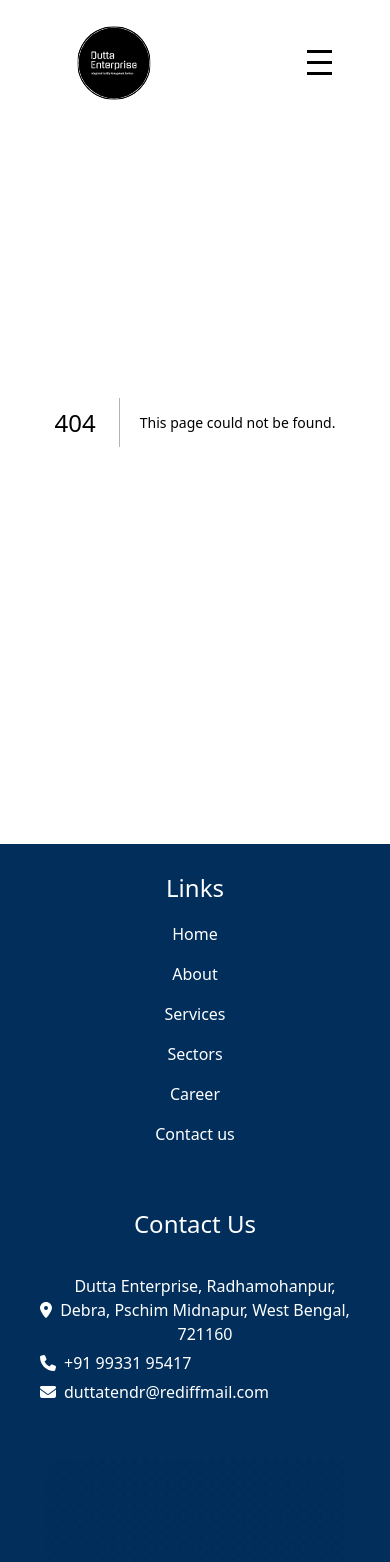
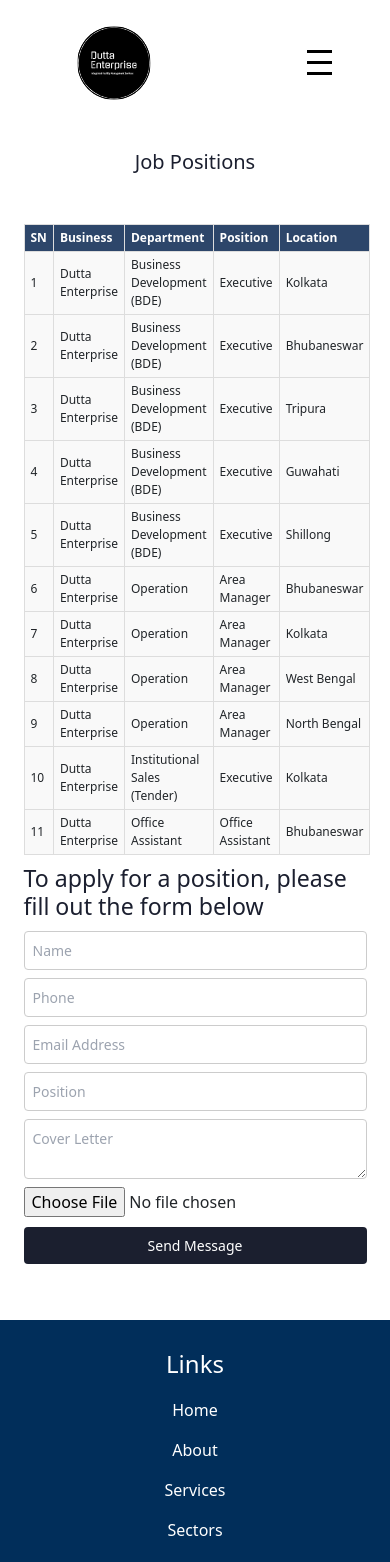
Before and after one commit to SudarsanaG/dutta-enterprise, a Next.js app: page /careers in a window 390 px wide. Before the commit this address had no page. Shown: the top 1562 px of the page. Built offline with nearby package versions, Linux system fonts and the light colour scheme.

Commit message:
Added careers page

```diff
--- /dev/null
+++ b/src/app/careers/careers.module.css
@@ -0,0 +1,171 @@
+.container {
+    width: 100%;
+    padding: 0 20px;
+    padding-bottom: 10%;
+  }
+
+  .main {
+    display: flex;
+    justify-content: space-between;
+    padding-left: 5%;
+    padding-right: 5%;
+    padding-bottom: 5%;
+  }
+
+  .title {
+    padding-top: 200px;
+    padding-left: 5%;
+    font-size: 24px;
+    margin-bottom: 20px;
+    color: #1b1f2f;
+  }
+
+  .content {
+    display: flex;
+    width: 100%;
+    gap: 20px;
+  }
+
+  .table {
+    border-collapse: collapse;
+    width: 60%;
+  }
+
+  .table th,
+  .table td {
+    border: 1px solid #ddd;
+    padding: 6px 8px;
+    text-align: left;
+  }
+
+  .table th {
+    background-color: #2d466a;
+    color: white;
+  }
+
+  .table td {
+    background-color: #f9f9f9;
+  }
+
+  .form {
+
+    display: flex;
+    flex-direction: column;
+  }
+
+  .form h3 {
+    margin-bottom: 10px;
+    color: #1b1f2f;
+  }
+
+  .input {
+    padding: 10px;
+    margin-bottom: 10px;
+    border: 1px solid #ccc;
+    border-radius: 4px;
+  }
+
+  .textarea {
+    padding: 10px;
+    margin-bottom: 10px;
+    border: 1px solid #ccc;
+    border-radius: 4px;
+    resize: vertical;
+  }
+
+  .fileInput {
+    margin-bottom: 10px;
+  }
+
+  .submitButton {
+    padding: 10px 15px;
+    background-color: #1b1f2f;
+    color: white;
+    border: none;
+    border-radius: 4px;
+    cursor: pointer;
+    align-self: flex-start;
+  }
+
+  .submitButton:hover {
+    background-color: #13345f;
+  }
+
+  /* For tablets and small screens */
+@media (max-width: 768px) {
+    .main {
+      flex-direction: column;
+      padding-top: 10%;
+      padding-left: 2%;
+      padding-right: 2%;
+      padding-bottom: 5%;
+    }
+
+    .title {
+      padding-top: 100px;
+      padding-left: 2%;
+      font-size: 22px;
+      text-align: center;
+    }
+
+    .content {
+      flex-direction: column;
+      width: 100%;
+      gap: 15px;
+    }
+
+    .table {
+      width: 100%;
+      font-size: 14px;
+    }
+
+    .form {
+      width: 100%;
+    }
+  }
+
+  /* For mobile devices */
+  @media (max-width: 480px) {
+    .title {
+      padding-top: 150px;
+      padding-left: 0;
+      font-size: 20px;
+      margin-bottom: 15px;
+      text-align: center;
+    }
+
+    .main {
+      padding-left: 1%;
+      padding-right: 1%;
+      padding-bottom: 5%;
+    }
+
+    .content {
+      flex-direction: column;
+      gap: 10px;
+    }
+
+    .table {
+      width: 100%;
+      font-size: 12px;
+    }
+
+    .table th,
+    .table td {
+      padding: 4px 6px; /* Further reduce padding for smaller screens */
+    }
+
+    .input,
+    .textarea {
+      padding: 8px;
+      margin-bottom: 8px;
+      font-size: 14px;
+    }
+
+    .customFileLabel,
+    .submitButton {
+      padding: 8px 12px;
+      font-size: 14px;
+      width: 100%; /* Full width buttons on mobile */
+    }
+  }
--- /dev/null
+++ b/src/app/careers/page.tsx
@@ -0,0 +1,118 @@
+"use client";
+import React from 'react';
+import styles from './careers.module.css';
+import Header from '../components/Header';
+
+export default function Careers() {
+  return (
+    <div className={styles.container}>
+      <Header />
+      <h2 className={styles.title}>Job Positions</h2>
+      <main className={styles.main}>
+        <div className={styles.content}>
+          <table className={styles.table}>
+            <thead>
+              <tr>
+                <th>SN</th>
+                <th>Business</th>
+                <th>Department</th>
+                <th>Position</th>
+                <th>Location</th>
+              </tr>
+            </thead>
+            <tbody>
+              <tr>
+                <td>1</td>
+                <td>Dutta Enterprise</td>
+                <td>Business Development (BDE)</td>
+                <td>Executive</td>
+                <td>Kolkata</td>
+              </tr>
+              <tr>
+                <td>2</td>
+                <td>Dutta Enterprise</td>
+                <td>Business Development (BDE)</td>
+                <td>Executive</td>
+                <td>Bhubaneswar</td>
+              </tr>
+              <tr>
+                <td>3</td>
+                <td>Dutta Enterprise</td>
+                <td>Business Development (BDE)</td>
+                <td>Executive</td>
+                <td>Tripura</td>
+              </tr>
+              <tr>
+                <td>4</td>
+                <td>Dutta Enterprise</td>
+                <td>Business Development (BDE)</td>
+                <td>Executive</td>
+                <td>Guwahati</td>
+              </tr>
+              <tr>
+                <td>5</td>
+                <td>Dutta Enterprise</td>
+                <td>Business Development (BDE)</td>
+                <td>Executive</td>
+                <td>Shillong</td>
+              </tr>
+              <tr>
+                <td>6</td>
+                <td>Dutta Enterprise</td>
+                <td>Operation</td>
+                <td>Area Manager</td>
+                <td>Bhubaneswar</td>
+              </tr>
+              <tr>
+                <td>7</td>
+                <td>Dutta Enterprise</td>
+                <td>Operation</td>
+                <td>Area Manager</td>
+                <td>Kolkata</td>
+              </tr>
+              <tr>
+                <td>8</td>
+                <td>Dutta Enterprise</td>
+                <td>Operation</td>
+                <td>Area Manager</td>
+                <td>West Bengal</td>
+              </tr>
+              <tr>
+                <td>9</td>
+                <td>Dutta Enterprise</td>
+                <td>Operation</td>
+                <td>Area Manager</td>
+                <td>North Bengal</td>
+              </tr>
+              <tr>
+                <td>10</td>
+                <td>Dutta Enterprise</td>
+                <td>Institutional Sales (Tender)</td>
+                <td>Executive</td>
+                <td>Kolkata</td>
+              </tr>
+              <tr>
+                <td>11</td>
+                <td>Dutta Enterprise</td>
+                <td>Office Assistant</td>
+                <td>Office Assistant</td>
+                <td>Bhubaneswar</td>
+              </tr>
+              {/* Add more rows as needed */}
+            </tbody>
+          </table>
+          <form className={styles.form}>
+            <h3>To apply for a position, please fill out the form below</h3>
+            <input type="text" placeholder="Name" className={styles.input} />
+            <input type="text" placeholder="Phone" className={styles.input} />
+            <input type="email" placeholder="Email Address" className={styles.input} />
+            <input type="text" placeholder="Position" className={styles.input} />
+            <textarea placeholder="Cover Letter" className={styles.textarea}></textarea>
+            <input type="file" className={styles.fileInput} />
+            <button type="submit" className={styles.submitButton}>Send Message</button>
+          </form>
+        </div>
+      </main>
+    </div>
+  );
+}
--- a/src/app/components/Header.tsx
+++ b/src/app/components/Header.tsx
@@ -91,7 +91,7 @@
             </ul>
           </li>
           <li className={styles.navItem}>
-            <Link href="#career">CAREER</Link>
+            <Link href="/careers">CAREER</Link>
           </li>
           <li className={styles.navItem}>
             <Link href="#clients">CLIENTS</Link>
--- a/src/app/page.tsx
+++ b/src/app/page.tsx
@@ -6,6 +6,7 @@
 import Head from 'next/head';
 import Contact from './contact/page';
 import Footer from './footer/page';
+import Careers from './careers/page';
 
 export default function Home() {
     return (
```
